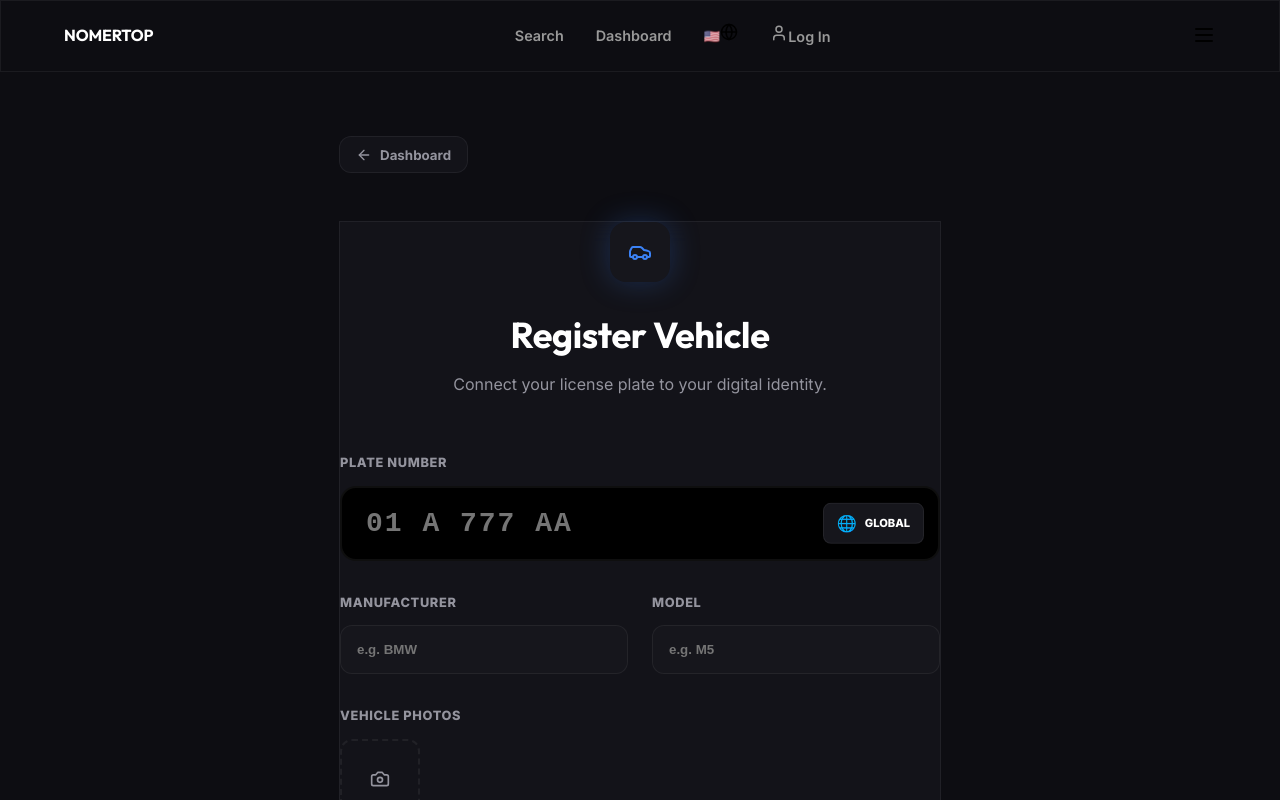
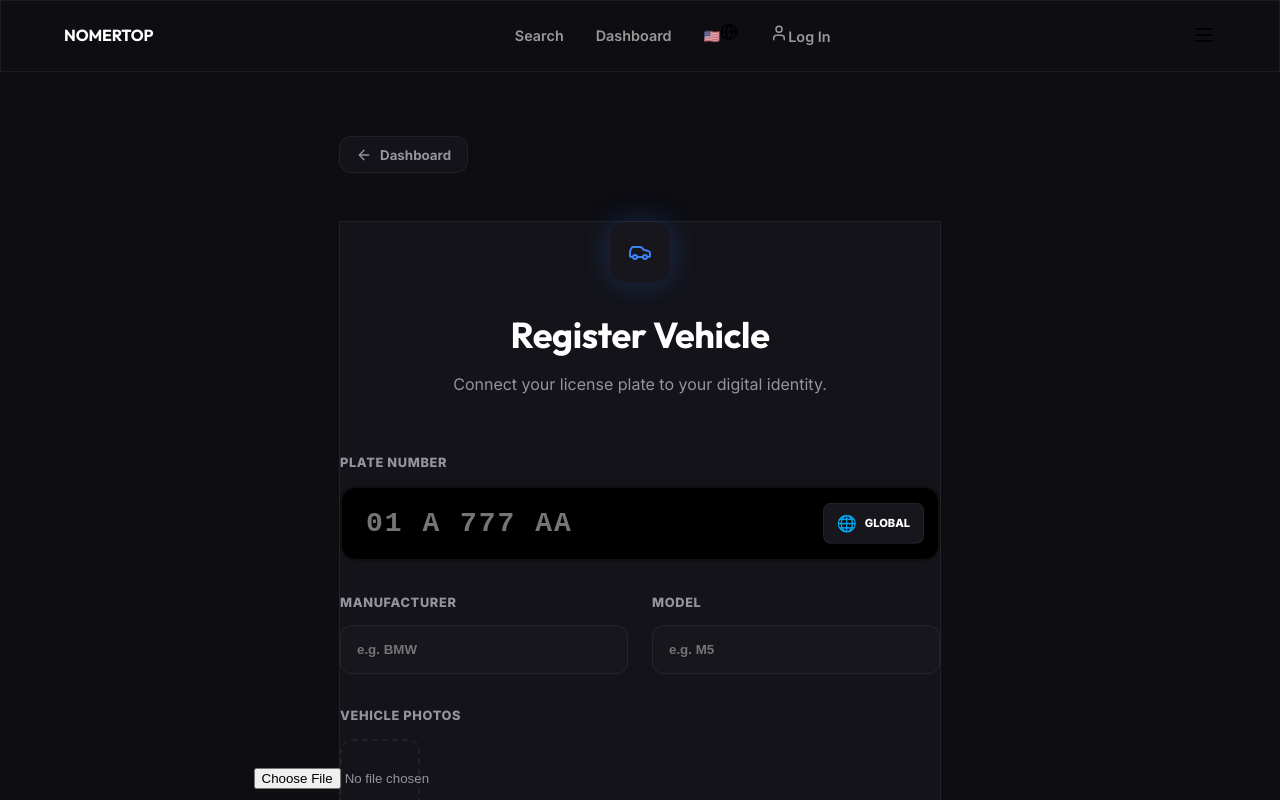
Before and after one commit to MuhammadsolihUmarov/NomerTop, a Next.js app: page /dashboard/register-plate in a window 1280 px wide. Built offline with nearby package versions, Linux system fonts and the light colour scheme.

Commit message:
UI: Enabled real photo uploads with file picker in registration

```diff
--- a/src/app/dashboard/register-plate/page.tsx
+++ b/src/app/dashboard/register-plate/page.tsx
@@ -52,6 +52,15 @@ export default function RegisterPlate() {
       toast.success('Vehicle registered and secured!');
       router.push('/dashboard');
       router.refresh();
+    }
+  };
+
+  const handlePhotoUpload = (e: React.ChangeEvent<HTMLInputElement>) => {
+    const file = e.target.files?.[0];
+    if (file) {
+      const url = URL.createObjectURL(file);
+      setPhotos([...photos, url]);
+      toast.success('Photo added to registration');
     }
   };
 
@@ -128,9 +137,15 @@ export default function RegisterPlate() {
                   </div>
                 ))}
                 {photos.length < 3 && (
-                  <button type="button" className="upload-btn" onClick={() => setPhotos([...photos, 'https://images.unsplash.com/photo-1494976388531-d1058494cdd8?w=400'])}>
+                  <label className="upload-btn cursor-pointer">
+                    <input
+                      type="file"
+                      accept="image/*"
+                      className="hidden"
+                      onChange={handlePhotoUpload}
+                    />
                     <Camera size={20} />
-                  </button>
+                  </label>
                 )}
               </div>
             </div>
```
